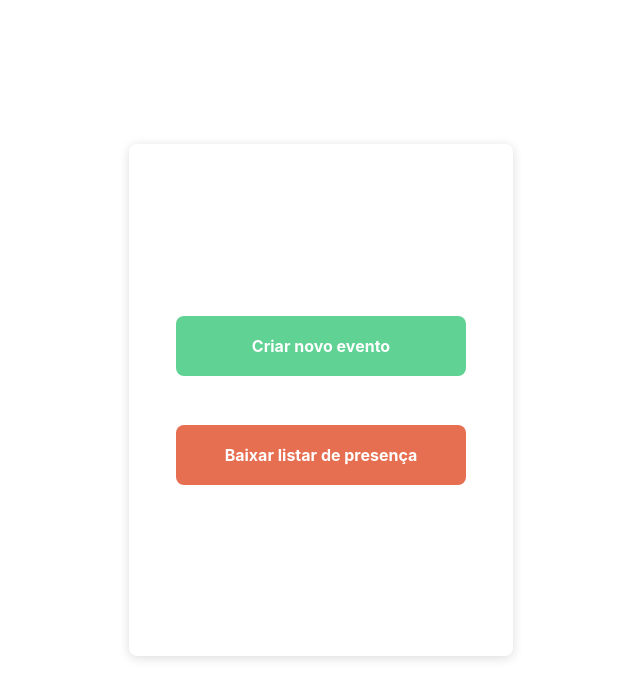
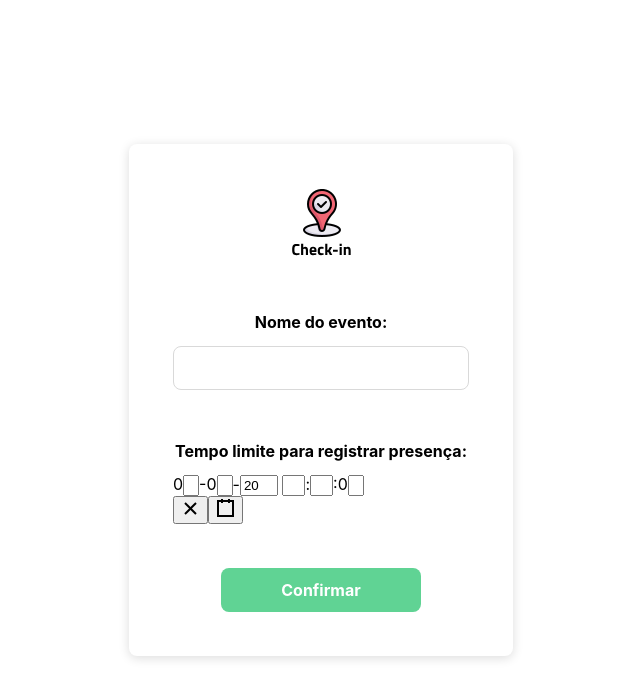
Before and after one commit to ernestosjunior/checkin-app, a React (Create React App) app: page /gerenciar in a window 1280 px wide. Both pictures are taken after a click on the button "Criar novo evento". Shown: the top 698 px of the page, without its empty margins (319-959 px from the left). Built offline with nearby package versions, Linux system fonts and the light colour scheme.

Commit message:
feat: create newEvent container

```diff
--- a/package.json
+++ b/package.json
@@ -10,7 +10,10 @@
     "@types/node": "^16.11.38",
     "@types/react": "^18.0.10",
     "@types/react-dom": "^18.0.5",
+    "i": "^0.3.7",
+    "npm": "^8.11.0",
     "react": "^18.1.0",
+    "react-datetime-picker": "^3.5.0",
     "react-dom": "^18.1.0",
     "react-otp-input": "^2.4.0",
     "react-router-dom": "^6.3.0",
@@ -43,6 +46,7 @@
     ]
   },
   "devDependencies": {
+    "@types/react-datetime-picker": "^3.4.1",
     "@types/react-router-dom": "^5.3.3"
   }
 }
--- /dev/null
+++ b/src/pages/Admin/containers/NewEvent/index.module.css
@@ -0,0 +1,35 @@
+.newEvent {
+  width: 100%;
+  height: 100%;
+  display: flex;
+  flex-direction: column;
+  justify-content: center;
+  align-items: center;
+  gap: 49px;
+}
+
+.contentInputs {
+  display: flex;
+  flex-direction: column;
+  gap: 12px;
+}
+
+.contentInputs > p {
+  all: unset;
+  font-style: normal;
+  font-weight: 700;
+  font-size: 16px;
+  line-height: 24px;
+  text-align: center;
+  color: #000000;
+}
+
+.datePicker {
+  width: 296px;
+  height: 44px;
+}
+
+.datePicker > div {
+  border-radius: 8px;
+  border-color: #d9d9d9;
+}
--- /dev/null
+++ b/src/pages/Admin/containers/NewEvent/index.tsx
@@ -0,0 +1,32 @@
+import React, { useState } from "react";
+import { BaseLayout, Input, Button } from "../../../../components";
+import DateTimePicker from "react-datetime-picker";
+import { ReactComponent as Logo } from "../../../../assets/logo.svg";
+import styles from "./index.module.css";
+
+export const NewEvent: React.FC = () => {
+  const [value, onChange] = useState(new Date());
+  return (
+    <BaseLayout>
+      <section className={styles.newEvent}>
+        <Logo />
+        <div className={styles.contentInputs}>
+          <p>Nome do evento:</p>
+          <Input />
+        </div>
+        <div className={styles.contentInputs}>
+          <p>Tempo limite para registrar presença:</p>
+          <DateTimePicker
+            className={styles.datePicker}
+            onChange={onChange}
+            value={value}
+            format={"dd-MM-yyyy HH:mm:ss"}
+            locale={"pt-BR"}
+            disableClock
+          />
+        </div>
+        <Button label="Confirmar" onClick={() => null} />
+      </section>
+    </BaseLayout>
+  );
+};
--- /dev/null
+++ b/src/pages/Admin/containers/index.ts
@@ -0,0 +1 @@
+export { NewEvent } from "./NewEvent";
--- a/src/pages/Admin/index.tsx
+++ b/src/pages/Admin/index.tsx
@@ -1,13 +1,26 @@
-import React from "react";
+import React, { useState } from "react";
 import { BaseLayout, Button } from "../../components";
 import styles from "./index.module.css";
+import { NewEvent } from "./containers";
 
 export const AdminPage = () => {
+  const [container, setContainer] = useState("");
+
+  if (container === "newEvent") {
+    return <NewEvent />;
+  }
+
   return (
     <BaseLayout>
       <div className={styles.options}>
-        <Button label="Criar novo evento" onClick={() => null} />
-        <Button label="Baixar listar de presença" onClick={() => null} />
+        <Button
+          label="Criar novo evento"
+          onClick={() => setContainer("newEvent")}
+        />
+        <Button
+          label="Baixar listar de presença"
+          onClick={() => setContainer("getList")}
+        />
       </div>
     </BaseLayout>
   );
```
Also changed, not shown: 1 other file (tests, documents, lock files or other folders).
